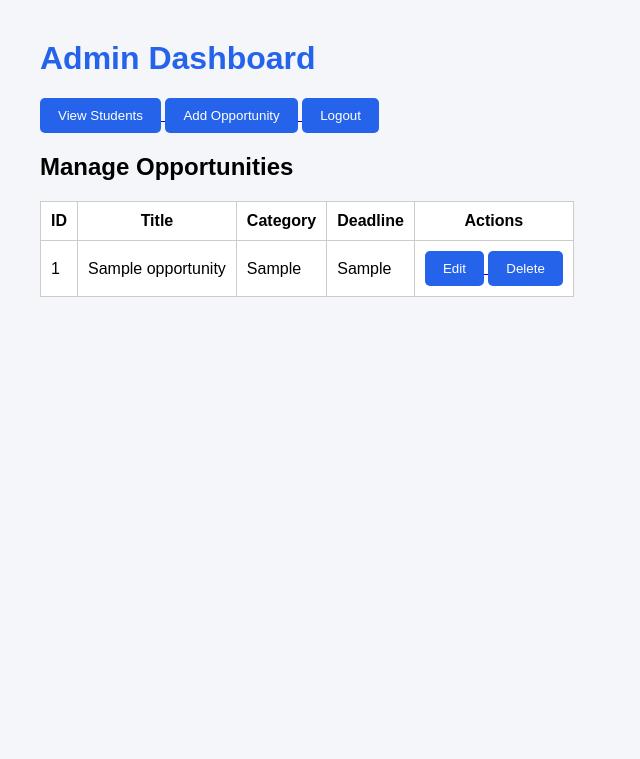
After one commit to SaiVarun2107/CareerSync, a Flask app: page /admin in a window 1280 px wide. The commit adds this page. Shown: the top 759 px of the page, without its empty margins (0-640 px from the left). Run offline with Flask 3, Linux system fonts and the light colour scheme; tables that the repository leaves empty or names only in its code hold one stand-in row (values such as "Sample post").

Commit message:
Added student/admin signup, login, applications and dashboard updates

```diff
--- a/app.py
+++ b/app.py
@@ -1,10 +1,332 @@
-from flask import Flask
+from flask import Flask, render_template, request, redirect, session
+import mysql.connector
 
 app = Flask(__name__)
+app.secret_key = "careersync123"
+db = mysql.connector.connect(
+    host="localhost",
+    user="root",
+    password="30363",
+    database="careersync"
+)
 
-@app.route("/")
-def home():
-    return "CareerSync"
+@app.route('/logout')
+def logout():
+    session.clear()
+    return redirect('/')
+
+@app.route('/', methods=['GET', 'POST'])
+def login():
+
+    if request.method == 'POST':
+
+        email = request.form['email']
+        password = request.form['password']
+
+        cursor = db.cursor()
+
+        # Admin login
+        cursor.execute(
+            "SELECT * FROM admins WHERE username=%s AND password=%s",
+            (email, password)
+        )
+        admin = cursor.fetchone()
+
+        if admin:
+            return redirect('/admin')
+
+                # Student login
+        cursor.execute(
+            "SELECT * FROM students WHERE email=%s AND password=%s",
+            (email, password)
+        )
+
+        student = cursor.fetchone()
+
+        if student:
+            session['student_id'] = student[0]
+            session['student_name'] = student[1]
+
+            return redirect('/dashboard')
+
+        return "Invalid Login Credentials"
+
+    return render_template('login.html')
+
+
+@app.route('/signup', methods=['GET', 'POST'])
+def signup():
+
+    if request.method == 'POST':
+
+        name = request.form['name']
+        email = request.form['email']
+        password = request.form['password']
+        role = request.form['role']
+
+        cursor = db.cursor()
+
+        if role == "student":
+
+            cursor.execute(
+                """
+                INSERT INTO students(name,email,password)
+                VALUES(%s,%s,%s)
+                """,
+                (name, email, password)
+            )
+
+        else:
+
+            cursor.execute(
+                """
+                INSERT INTO admins(username,password)
+                VALUES(%s,%s)
+                """,
+                (email, password)
+            )
+
+        db.commit()
+
+        return redirect('/')
+
+    return render_template('signup.html')
+
+
+@app.route('/dashboard')
+def dashboard():
+
+    cursor = db.cursor()
+
+    cursor.execute(
+        "SELECT COUNT(*) FROM opportunities"
+    )
+
+    total = cursor.fetchone()[0]
+
+    return render_template(
+        'dashboard.html',
+        total=total
+    )
+
+
+@app.route('/opportunities')
+def opportunities():
+    student_id = session['student_id']
+
+    cursor = db.cursor()
+
+    cursor.execute(
+    """
+    SELECT
+        o.id,
+        o.title,
+        o.category,
+        o.deadline,
+        a.id
+    FROM opportunities o
+    LEFT JOIN applications a
+        ON o.id = a.opportunity_id
+        AND a.student_id = %s
+    """,
+    (student_id,)
+)
+    opportunities = cursor.fetchall()
+
+    return render_template(
+        'opportunities.html',
+        opportunities=opportunities
+    )
+
+
+@app.route('/apply/<int:opp_id>', methods=['POST'])
+def apply(opp_id):
+
+    student_id = session['student_id']
+
+    cursor = db.cursor()
+
+    # Check if already applied
+    cursor.execute(
+        """
+        SELECT *
+        FROM applications
+        WHERE student_id=%s
+        AND opportunity_id=%s
+        """,
+        (student_id, opp_id)
+    )
+
+    existing = cursor.fetchone()
+
+    if not existing:
+
+        cursor.execute(
+            """
+            INSERT INTO applications
+            (student_id, opportunity_id, status)
+            VALUES (%s,%s,%s)
+            """,
+            (student_id, opp_id, "Applied")
+        )
+
+        db.commit()
+
+    return redirect('/applications')
+
+
+@app.route('/applications')
+def applications():
+
+    if 'student_id' not in session:
+        return redirect('/')
+
+    student_id = session['student_id']
+
+    cursor = db.cursor()
+
+    cursor.execute("""
+        SELECT
+            o.title,
+            a.status
+        FROM applications a
+        JOIN opportunities o
+            ON a.opportunity_id = o.id
+        WHERE a.student_id = %s
+    """, (student_id,))
+
+    applications = cursor.fetchall()
+
+    return render_template(
+        'applications.html',
+        applications=applications
+    )
+
+
+@app.route('/admin')
+def admin():
+
+    cursor = db.cursor()
+
+    cursor.execute(
+        "SELECT id, title, category, deadline FROM opportunities"
+    )
+
+    opportunities = cursor.fetchall()
+
+    return render_template(
+        "admin.html",
+        opportunities=opportunities
+    )
+
+
+@app.route('/admin/students')
+def students():
+
+    cursor = db.cursor()
+
+    cursor.execute("""
+    SELECT
+        s.name,
+        s.email,
+        o.title,
+        a.status
+    FROM applications a
+    JOIN students s
+        ON a.student_id = s.id
+    JOIN opportunities o
+        ON a.opportunity_id = o.id
+    ORDER BY s.name
+""")
+
+    students = cursor.fetchall()
+
+    return render_template(
+        "students.html",
+        students=students
+    )
+
+
+@app.route('/add', methods=['GET', 'POST'])
+def add():
+
+    if request.method == 'POST':
+
+        title = request.form['title']
+        category = request.form['category']
+        deadline = request.form['deadline']
+
+        cursor = db.cursor()
+
+        cursor.execute(
+            """
+            INSERT INTO opportunities
+            (title, category, deadline)
+            VALUES (%s,%s,%s)
+            """,
+            (title, category, deadline)
+        )
+
+        db.commit()
+
+        return redirect('/admin')
+
+    return render_template('add.html')
+
+
+@app.route('/delete/<int:id>')
+def delete(id):
+
+    cursor = db.cursor()
+
+    cursor.execute(
+        "DELETE FROM opportunities WHERE id=%s",
+        (id,)
+    )
+
+    db.commit()
+
+    return redirect('/admin')
+
+
+@app.route('/edit/<int:id>', methods=['GET', 'POST'])
+def edit(id):
+
+    cursor = db.cursor()
+
+    if request.method == 'POST':
+
+        title = request.form['title']
+        category = request.form['category']
+        deadline = request.form['deadline']
+
+        cursor.execute(
+            """
+            UPDATE opportunities
+            SET title=%s,
+                category=%s,
+                deadline=%s
+            WHERE id=%s
+            """,
+            (title, category, deadline, id)
+        )
+
+        db.commit()
+
+        return redirect('/admin')
+
+    cursor.execute(
+        "SELECT * FROM opportunities WHERE id=%s",
+        (id,)
+    )
+
+    opp = cursor.fetchone()
+
+    return render_template(
+        'edit.html',
+        opp=opp
+    )
+
 
 if __name__ == "__main__":
     app.run(debug=True)
--- a/static/style.css
+++ b/static/style.css
@@ -1,3 +1,46 @@
-body {
-    font-family: Arial;
+body{
+    font-family: Arial, sans-serif;
+    background-color: #f4f6f9;
+    margin: 40px;
 }
+
+h1{
+    color: #2563eb;
+}
+
+.card{
+    background: white;
+    padding: 15px;
+    margin: 15px 0;
+    border-radius: 8px;
+    box-shadow: 0 2px 5px rgba(0,0,0,0.15);
+}
+
+button{
+    background: #2563eb;
+    color: white;
+    border: none;
+    padding: 10px 18px;
+    border-radius: 5px;
+    cursor: pointer;
+}
+
+button:hover{
+    background: #1d4ed8;
+}
+
+input{
+    padding: 10px;
+    width: 250px;
+    margin: 5px 0;
+}
+
+table{
+    border-collapse: collapse;
+    background: white;
+}
+
+table, th, td{
+    border: 1px solid #ccc;
+    padding: 10px;
+}
--- /dev/null
+++ b/templates/admin.html
@@ -0,0 +1,47 @@
+<link rel="stylesheet"
+      href="{{ url_for('static', filename='style.css') }}">
+
+<h1>Admin Dashboard</h1>
+
+<a href="/admin/students">
+    <button>View Students</button>
+</a>
+
+<a href="/add">
+    <button>Add Opportunity</button>
+</a>
+
+<a href="/logout">
+    <button>Logout</button>
+</a>
+
+<h2>Manage Opportunities</h2>
+
+<table border="1">
+    <tr>
+        <th>ID</th>
+        <th>Title</th>
+        <th>Category</th>
+        <th>Deadline</th>
+        <th>Actions</th>
+    </tr>
+
+    {% for opp in opportunities %}
+    <tr>
+        <td>{{ opp[0] }}</td>
+        <td>{{ opp[1] }}</td>
+        <td>{{ opp[2] }}</td>
+        <td>{{ opp[3] }}</td>
+
+        <td>
+            <a href="/edit/{{ opp[0] }}">
+                <button>Edit</button>
+            </a>
+
+            <a href="/delete/{{ opp[0] }}">
+                <button>Delete</button>
+            </a>
+        </td>
+    </tr>
+    {% endfor %}
+</table>
```
Also changed, not shown: templates/add.html (added, +40 -0 lines), templates/applications.html (added, +23 -0 lines), templates/dashboard.html (added, +30 -0 lines), templates/edit.html (added, +30 -0 lines), templates/login.html (+20 -0 lines), templates/opportunities.html (added, +37 -0 lines), templates/signup.html (added, +18 -0 lines), templates/students.html (added, +26 -0 lines).
